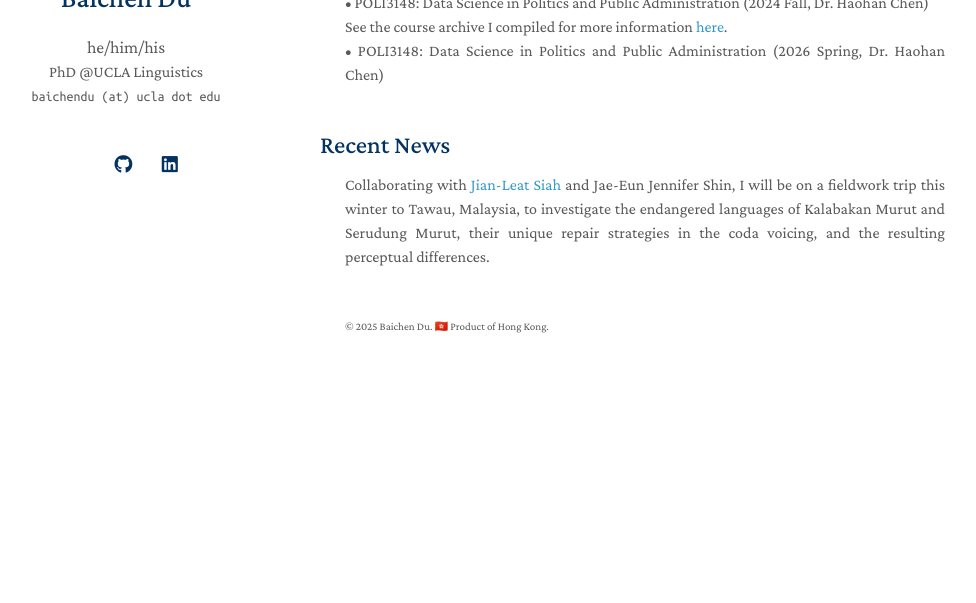
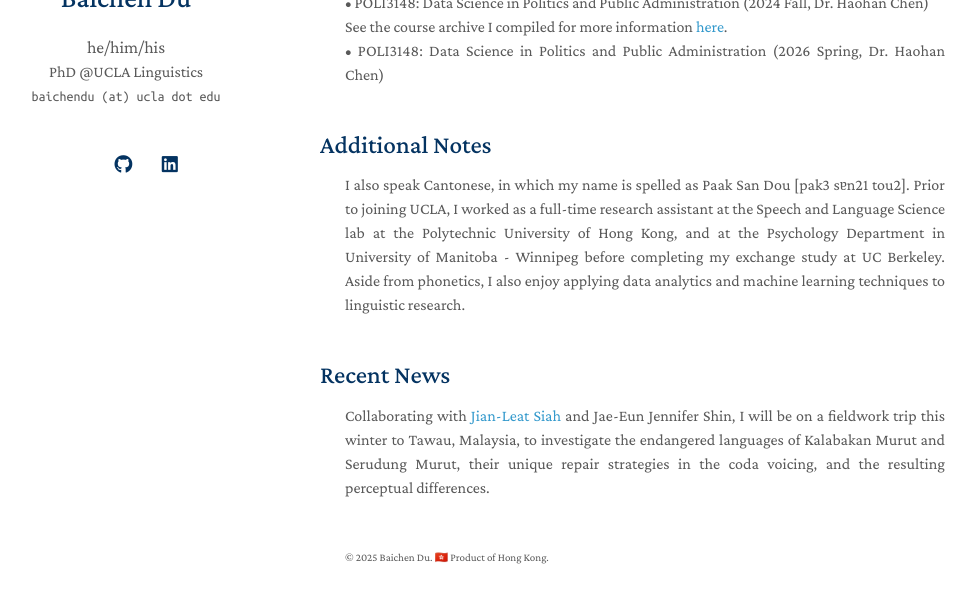
Before and after one commit to baichen-du/baichen-du.github.io, a Jekyll site: the page built from index.md, in a window 1280 px wide and 900 px high, scrolled down 1504 px, cut to the strip 262-865 px from the top of the window. Shown: the whole strip, without its empty margins (150-1126 px from the left). Built offline with Jekyll 4.4.1, drawn with Linux system fonts in a browser that asks for light colours; a style sheet for code colours, icons or effects is not loaded; our own code applies the rules of GitHub Pages for plain Markdown files; before the commit the page ends 2173 px from its top, so only the background shows below that.

Commit message:
Update index.md

```diff
--- a/index.md
+++ b/index.md
@@ -86,6 +86,13 @@
 </div>
 <br>
 
+## Additional Notes
+
+<div style="text-align: justify">
+I also speak Cantonese, in which my name is spelled as Paak San Dou [pak3 sɐn21 tou2]. Prior to joining UCLA, I worked as a full-time research assistant at the Speech and Language Science lab at the Polytechnic University of Hong Kong, and at the Psychology Department in University of Manitoba - Winnipeg before completing my exchange study at UC Berkeley. Aside from phonetics, I also enjoy applying data analytics and machine learning techniques to linguistic research.
+</div>
+<br>
+
 ## Recent News
 
 <div style="text-align: justify">
```
